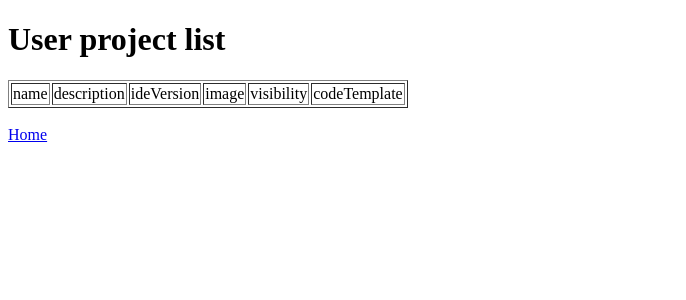
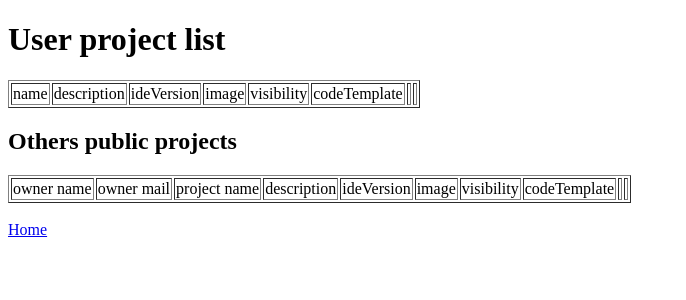
Before and after one commit to LubomirJagos42/GraphLangServerApp, a PHP site: page /application/ViewUserProjectList.php in a window 1280 px wide. Shown: the top 300 px of the page, without its empty margins (0-686 px from the left). Run offline with PHP 8.4, Linux system fonts and the light colour scheme; data that the repository does not hold is empty.

Commit message:
Added others project listing for user and anchors for copy and delete (not implemented yet).

```diff
--- a/application/ControllerDefault.php
+++ b/application/ControllerDefault.php
@@ -323,6 +323,7 @@ class ControllerDefault{
 
         if ($loginInfo['isLogged'] == 1){
             $projectList = $this->modelSchematicNodes->getUserProjectList($currentUser);
+            $othersProjectList = $this->modelSchematicNodes->getOthersPublicProjects($currentUser);
 
             $htmlIncludeDirPrefix = $this->modelDirectory->getIdeHtmlIncludeDirPrefix();
             include("ViewUserProjectList.php");
--- a/application/ViewUserProjectList.php
+++ b/application/ViewUserProjectList.php
@@ -1,7 +1,7 @@
 <!DOCTYPE html>
 <html lang='en'>
 	<head>
-		<title>GraphLang Server App NOT FOUND</title>
+		<title>Project list</title>
 		<meta charset='utf-8'>
 	</head>
 	<body>
@@ -14,6 +14,8 @@
                 <td>image</td>
                 <td>visibility</td>
                 <td>codeTemplate</td>
+                <td></td>
+                <td></td>
             </tr>
 
         <?php
@@ -27,11 +29,48 @@
                 <td><?php echo($projectItem["visibility"]); ?></td>
                 <td><?php echo($projectItem["codeTemplate"]); ?></td>
                 <td><a href="?q=ide&projectId=<?php echo($projectItem["id"]); ?>">open</a></td>
+                <td><a href="?q=deleteProject&projectId=<?php echo($projectItem["id"]); ?>">delete</a></td>
             </tr>
         <?php
         }
         ?>
 		</table>
+
+        <h2>Others public projects</h2>
+        <table border="1px">
+            <tr>
+                <td>owner name</td>
+                <td>owner mail</td>
+                <td>project name</td>
+                <td>description</td>
+                <td>ideVersion</td>
+                <td>image</td>
+                <td>visibility</td>
+                <td>codeTemplate</td>
+                <td></td>
+                <td></td>
+            </tr>
+
+            <?php
+            foreach ($othersProjectList as $projectItem){
+                ?>
+                <tr>
+                    <td><?php echo($projectItem["ownerName"]); ?></td>
+                    <td><?php echo($projectItem["ownerMail"]); ?></td>
+                    <td><?php echo($projectItem["name"]); ?></td>
+                    <td><?php echo($projectItem["description"]); ?></td>
+                    <td><?php echo($projectItem["ideVersion"]); ?></td>
+                    <td><img src="<?php echo($projectItem["image"]); ?>" /></td>
+                    <td><?php echo($projectItem["visibility"]); ?></td>
+                    <td><?php echo($projectItem["codeTemplate"]); ?></td>
+                    <td><a href="?q=ide&projectId=<?php echo($projectItem["id"]); ?>">open</a></td>
+                    <td><a href="?q=copyProject&projectId=<?php echo($projectItem["id"]); ?>">copy</a></td>
+                </tr>
+                <?php
+            }
+            ?>
+        </table>
+
         <br />
         <a href="?q=notFound">Home</a>
 	</body>
```
Also changed, not shown: application/ModelSchematicNodes.php (+38 -0 lines), application/ViewLoginForm.php (+1 -1 lines).
